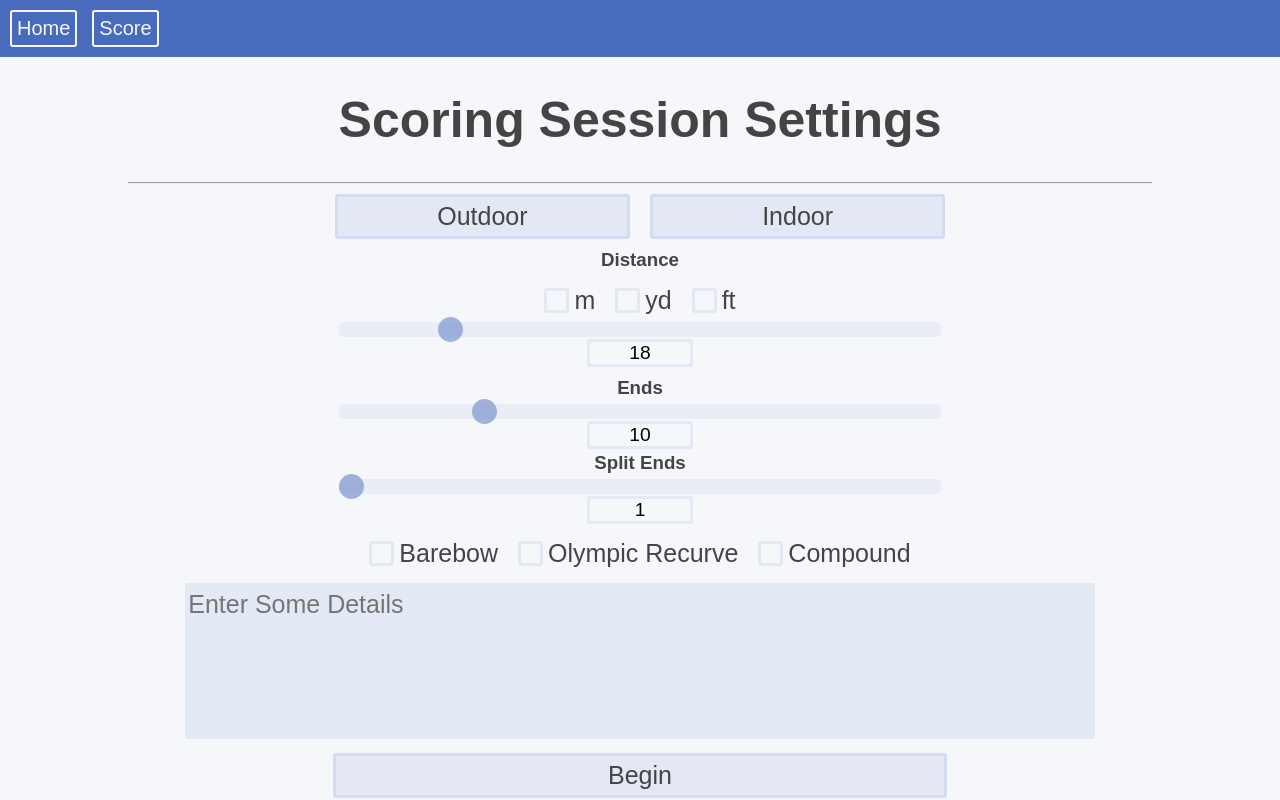
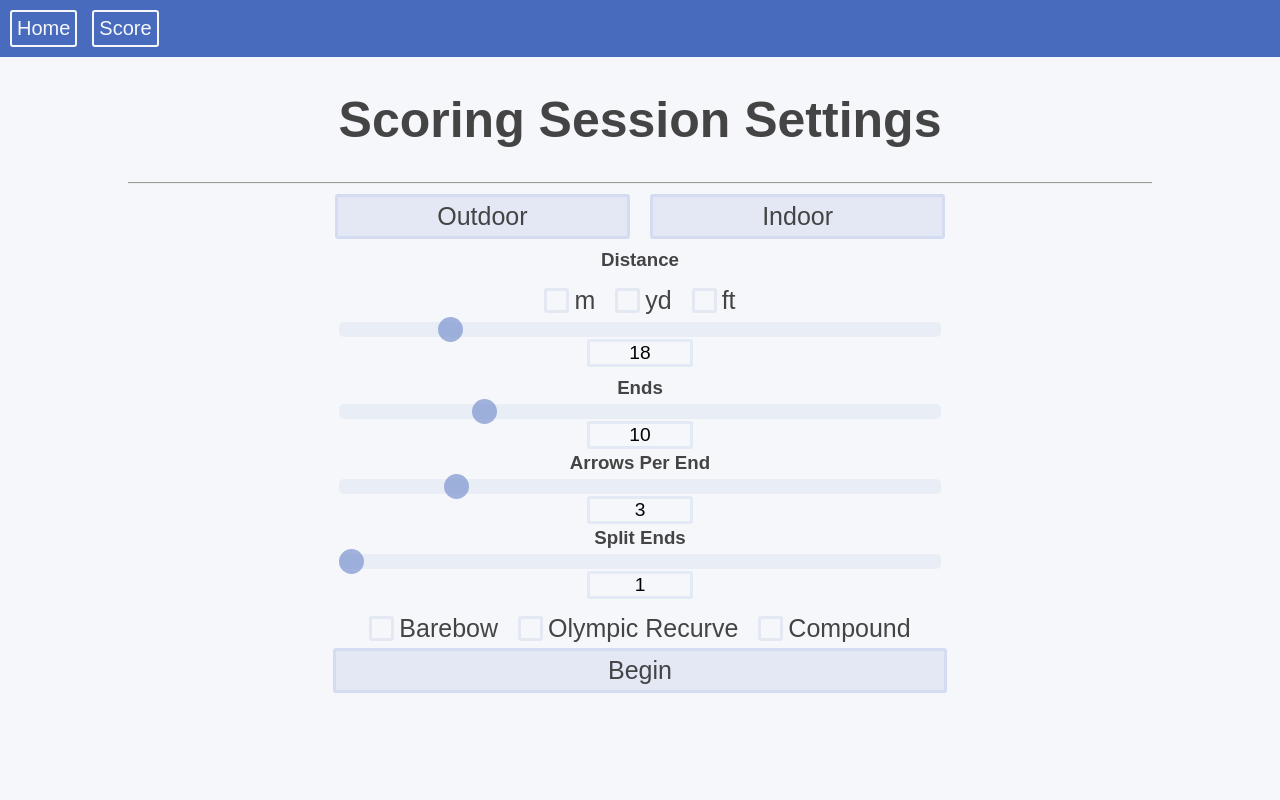
Before and after one commit to cqb13/archery-scoring, a React (Create React App) app: page /score in a window 1280 px wide. Built offline with nearby package versions, Linux system fonts and the light colour scheme.

Commit message:
📁 Values of inputs are now sent to SetupMenu

```diff
--- a/src/components/RadioButton.jsx
+++ b/src/components/RadioButton.jsx
@@ -4,7 +4,7 @@ import "../css/components/RadioButton.css";
 const RadioButton = (props) => {
   return (
     <div className="RadioButton">
-      <input type="radio" name={props.name} value={props.value} />
+      <input type="radio" className={props.class} name={props.name} value={props.value}/>
       <label>{props.value}</label>
     </div>
   );
--- a/src/components/SetupMenu.jsx
+++ b/src/components/SetupMenu.jsx
@@ -1,7 +1,6 @@
 import "../css/SetupMenu.css";
 import Slider from "./Slider";
 import RadioButton from "./RadioButton";
-import TextArea from "./TextArea";
 import Button from "./Button";
 import "../css/components/RadioButton.css"
 
@@ -12,6 +11,18 @@ const SetupMenu = () => {
       button.classList.remove("Selected");
     });
     e.target.classList.add("Selected");
+  };
+
+  const handleBegin = () => {
+    let location = document.querySelector(".Location-Button.Selected").innerText;
+    let distanceUnit = document.querySelector(".Distance-Unit-Selector:checked").value;
+    let distance = document.querySelector(".Distance-Slider").value;
+    let ends = document.querySelector(".Ends-Slider").value;
+    let arrowsPerEnd = document.querySelector(".Arrows-Per-End-Slider").value;
+    let sessions = document.querySelector(".Sessions").value;
+    let bow = document.querySelector(".Bow-Selector:checked").value;
+    console.log(location, distanceUnit, bow);
+    console.log(distance, ends, arrowsPerEnd, sessions)
   };
 
   return (
@@ -34,6 +45,8 @@ const SetupMenu = () => {
       <div className="Ends Container">
         <h3>Ends</h3>
         <Slider class="Ends-Slider" min="1" max="40" default="10" />
+        <h3>Arrows Per End</h3>
+        <Slider class="Arrows-Per-End-Slider" min="1" max="12" default="3" />
         <h3>Split Ends</h3>
         <Slider class="Sessions" min="1" max="4" default="1" />
       </div>
@@ -42,10 +55,7 @@ const SetupMenu = () => {
         <RadioButton class="Bow-Selector" name="bow" value="Olympic Recurve" />
         <RadioButton class="Bow-Selector" name="bow" value="Compound" />
       </div>
-      <div className="Details-Container Container">
-        <TextArea class="Details" placeholder="Enter Some Details"/>
-      </div>
-      <Button class="Begin-Button" type="begin">Begin</Button>
+      <Button class="Begin-Button" type="begin" onClick={handleBegin}>Begin</Button>
     </div>
   );
 };
--- a/src/components/Slider.jsx
+++ b/src/components/Slider.jsx
@@ -12,6 +12,7 @@ const Slider = (props) => {
     <label className="Slider">
     <input
       type="range"
+      className={props.class}
       min={props.min}
       max={props.max}
       value={value}
--- a/src/css/SetupMenu.css
+++ b/src/css/SetupMenu.css
@@ -20,4 +20,5 @@
 
 .Begin-Button {
   width: 60%;
+  margin-bottom: 10px;
 }
--- a/src/pages/Score.jsx
+++ b/src/pages/Score.jsx
@@ -1,6 +1,7 @@
 import SetupMenu from "../components/SetupMenu";
 
 const Score = () => {
+
   return (
     <div>
       <header>
@@ -8,7 +9,6 @@ const Score = () => {
       </header>
       <hr />
       <main>
-        {/*when begin is pressed on setup menu, switch  to score chart, setup using info from setup menu*/}
         <SetupMenu />
       </main>
     </div>
```
Also changed, not shown: 1 other file (tests, documents, lock files or other folders).
